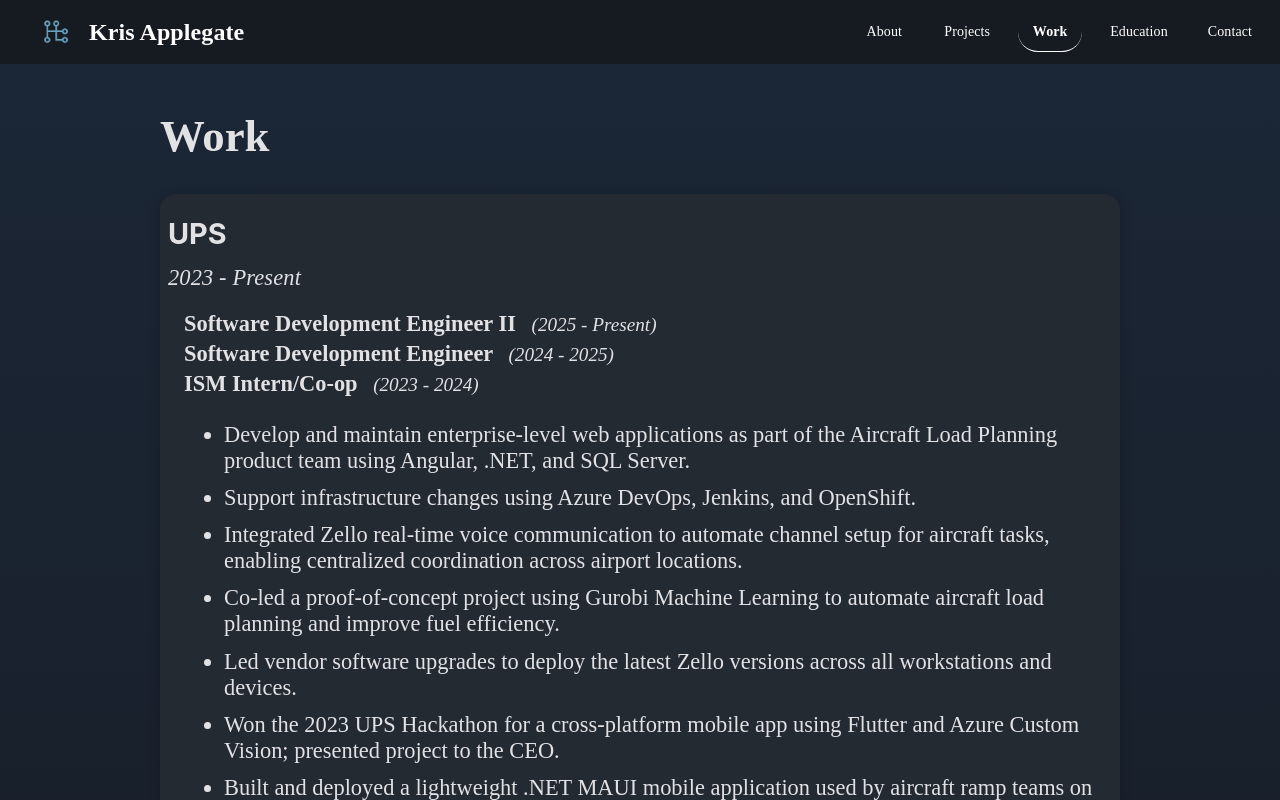
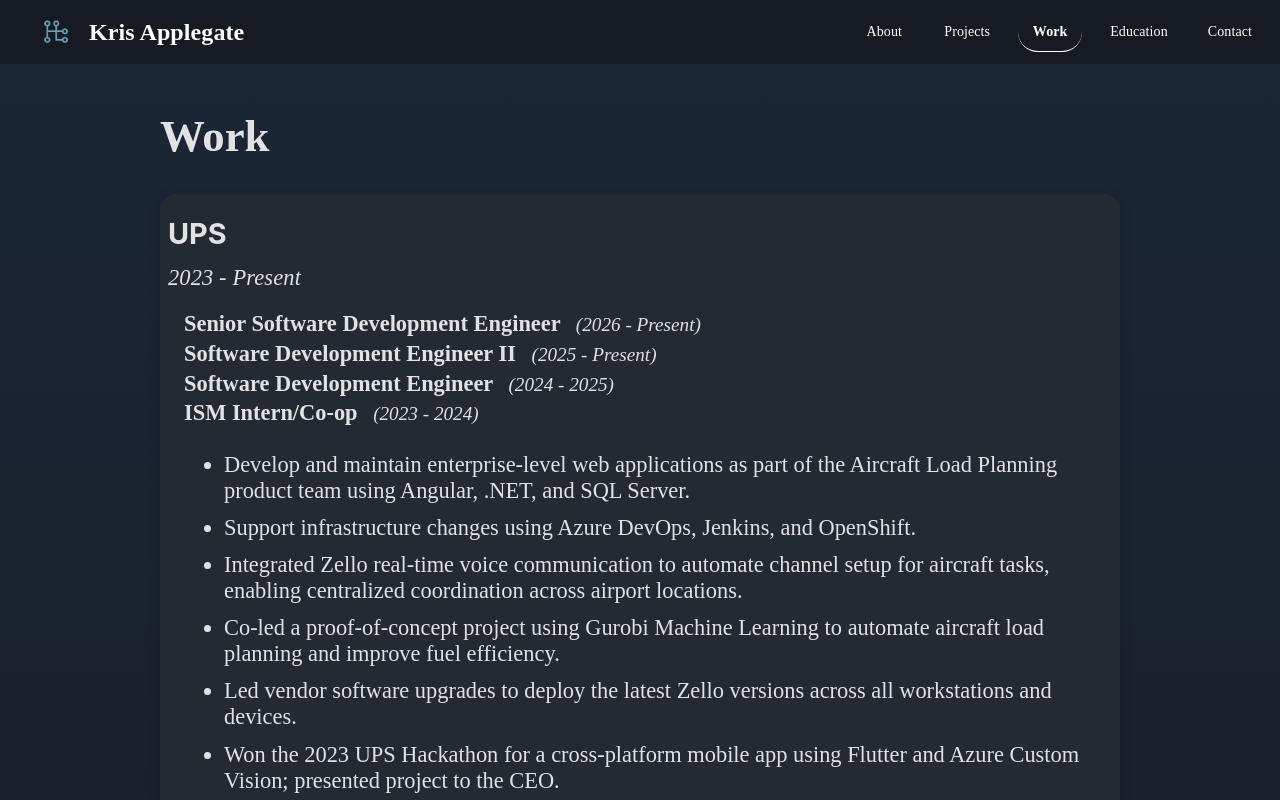
Before and after one commit to wikapple/wikapple-profile, an Angular app: page /work in a window 1280 px wide. Built offline with nearby package versions, Linux system fonts and the light colour scheme.

Commit message:
Adding senior role to work page

```diff
--- a/src/app/pages/work/work.component.ts
+++ b/src/app/pages/work/work.component.ts
@@ -14,6 +14,10 @@
   workHistory: Work[] = [
     {
       jobRoles: [
+        {
+          title: "Senior Software Development Engineer",
+          duration: "2026 - Present"
+        },
         {
           title: 'Software Development Engineer II',
           duration: '2025 - Present',
```
